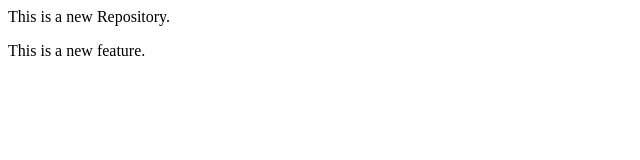
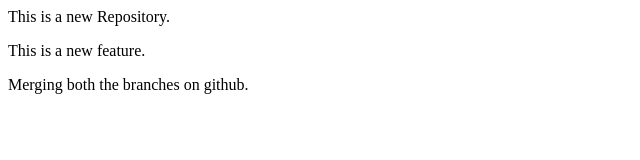
Before and after one commit to anjalibankawat/LocalRepo, a plain HTML site: page index.html in a window 1280 px wide. Shown: the whole page, without its empty margins (0-640 px from the left). Drawn offline with Linux system fonts and the light colour scheme.

Commit message:
Updated index page

```diff
--- a/index.html
+++ b/index.html
@@ -1,2 +1,3 @@
 <p>This is a new Repository.</p>
 <p>This is a new feature.</p>
+<p>Merging both the branches on github.</p>
```
